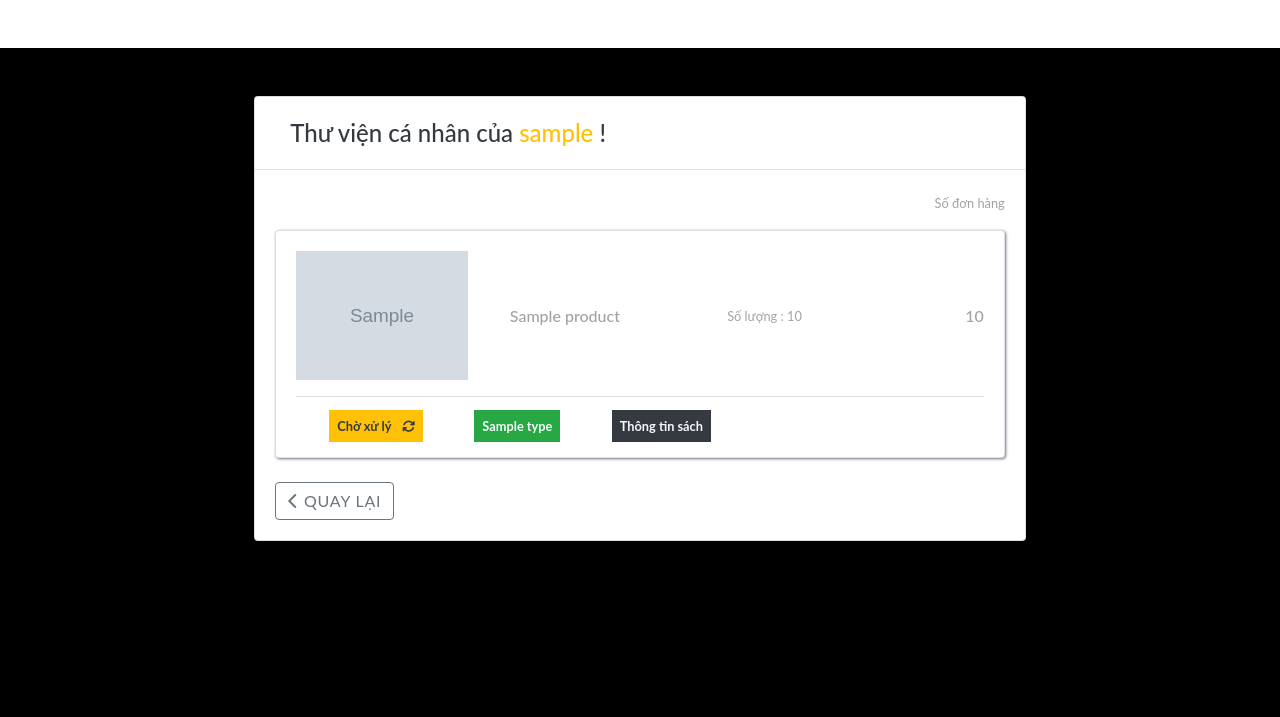
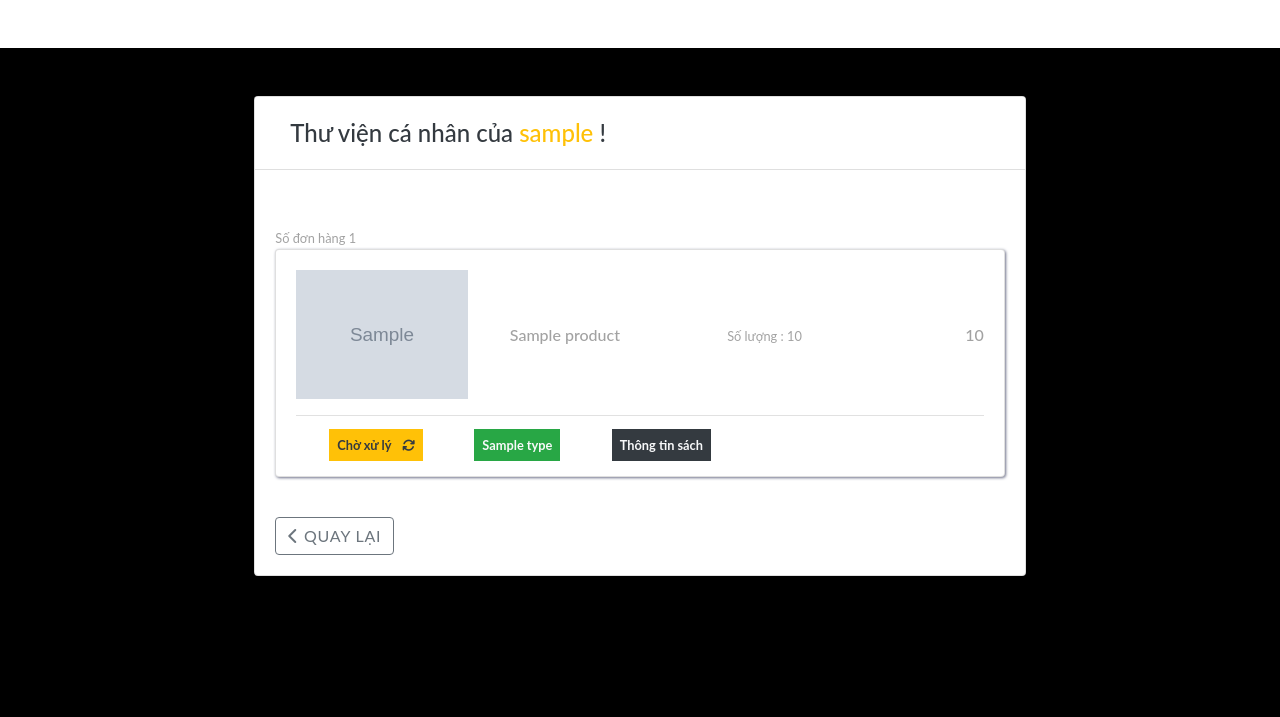
Before and after one commit to PRO1014-Team1/duan1, a PHP site: page /library in a window 1280 px wide. Shown: the part 160-877 px from the top of the page. Run offline with PHP 8.4, Linux system fonts and the light colour scheme; the visitor is signed in with stand-in values (Sample User, id 1); tables that the repository leaves empty or names only in its code hold one stand-in row (values such as "Sample post"); grey boxes marked "Sample" are stand-in pictures; some libraries are stand-ins or nearby versions.

Commit message:
Sửa library

```diff
--- a/controllers/controller.php
+++ b/controllers/controller.php
@@ -298,8 +298,7 @@
 
     assets('user_header');
     assets('news');
-    set_user_header();
-    view('/user/news', ["article_id" => $_GET['id'] ?? 0]);
+    view('/user/news');
 }
 
 function library()
--- a/public/css/library.css
+++ b/public/css/library.css
@@ -133,3 +133,8 @@
 .border-line {
     border-right: 1px solid rgb(226, 206, 226)
 }
+
+
+.card-2 {
+    margin-bottom: 2.5rem;
+}
--- a/public/js/readbook.js
+++ b/public/js/readbook.js
@@ -1,7 +1,7 @@
 window.addEventListener("load", function () {
   pdfjsLib.GlobalWorkerOptions.workerSrc =
     "https://cdn.jsdelivr.net/npm/pdfjs-dist@2.14.305/build/pdf.worker.js";
-  var loadingTask = pdfjsLib.getDocument("/db/book/ .pdf");
+  var loadingTask = pdfjsLib.getDocument("/db/book/test.pdf");
   let doc = "/db/book/test.pdf";
   let currentPageIndex = 1;
   let pageMode = 1;
--- a/views/user/library.php
+++ b/views/user/library.php
@@ -29,7 +29,7 @@
                     <div class="col-auto">
                         <h6 class="color-1 mb-0 change-color">Biên nhận</h6>
                     </div>
-                    <div class="col-auto  "> <small>Số đơn hàng</small> </div>
+                    <div class="col-auto"> </div>
                 </div>
                 <div class="row">
                     <div class="col">
@@ -48,6 +48,7 @@
                                     $type = get_type_data($product['product_id'])[0];
                                 }
                                 ?>
+                                <small>Số đơn hàng <?= $order_id ?></small>
                                 <div class="card card-2">
                                     <div class="card-body">
                                         <div class="media">
--- a/views/user/news.php
+++ b/views/user/news.php
@@ -1,5 +1,5 @@
 <?php
-
+$article_id = $_GET['id'] ?? null;
 function get_article($article_id)
 {
     $path = "./views/articles/{$article_id}.html";
```
